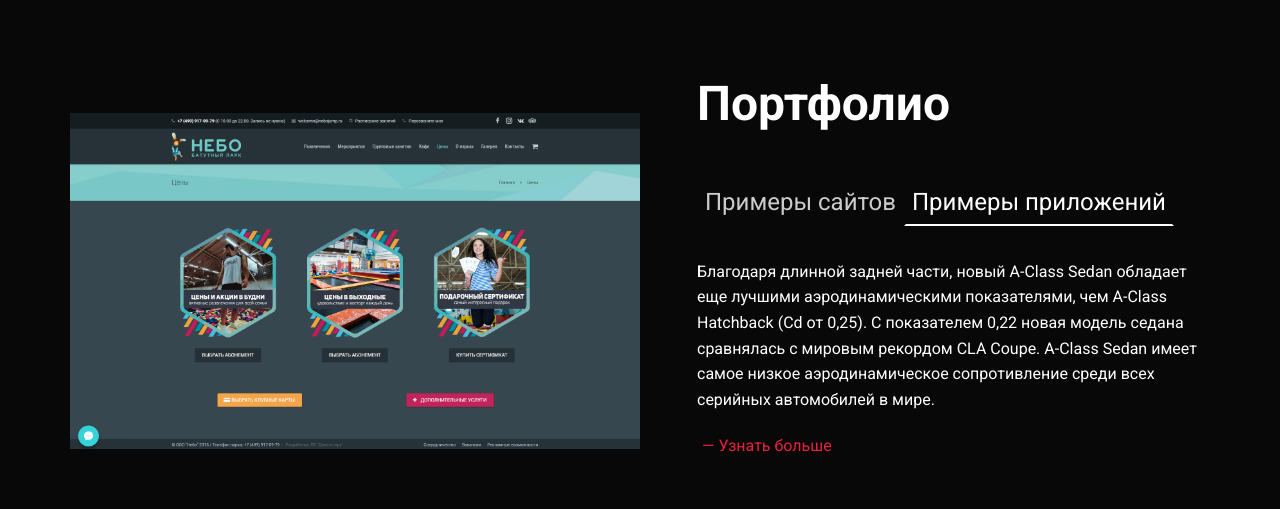
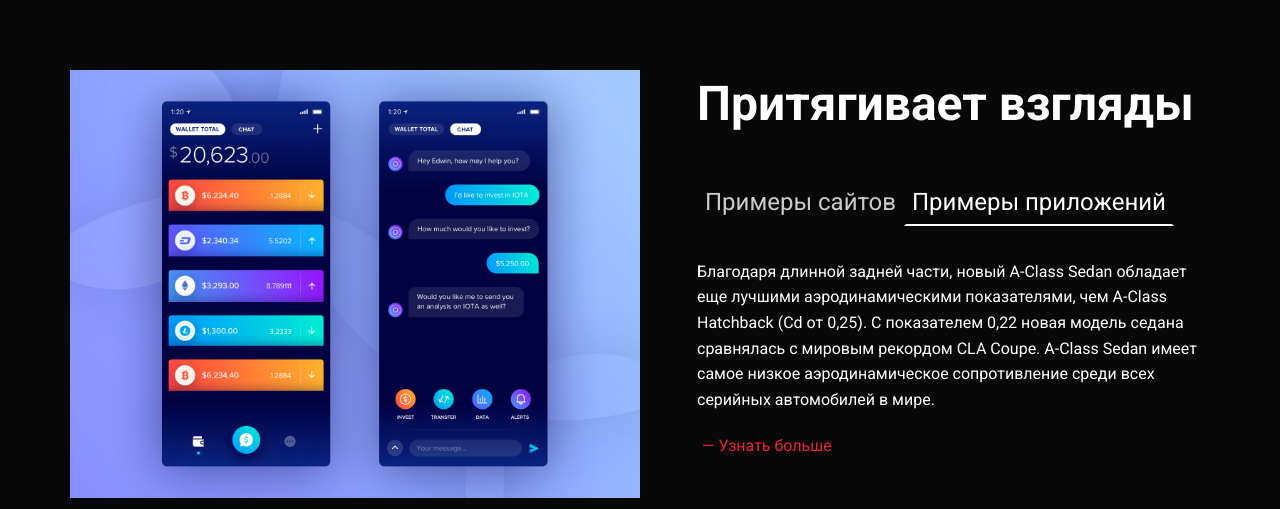
Before and after one commit to knatger/portfolioJS, a plain HTML site: page index.html in a window 1280 px wide. Both pictures are taken after a click on the button "Примеры приложений". Shown: the part 965-1474 px from the top of the page. Drawn offline with nearby package versions, Linux system fonts and the light colour scheme; files that its build step writes are made by us from their sources.

Commit message:
added: changed tabs title and  tabs block-image

```diff
--- a/index.html
+++ b/index.html
@@ -103,8 +103,16 @@
               data-tabs-field="body"
             />
             <div class="design-text">
-              <h2 class="section__title design__title">Портфолио&nbsp;</h2>
-              <h2 class="section__title design__title hidden">
+              <h2
+                class="section__title design__title"
+                data-tabs-field="interior"
+              >
+                Портфолио&nbsp;
+              </h2>
+              <h2
+                class="section__title design__title hidden"
+                data-tabs-field="body"
+              >
                 Притягивает взгляды
               </h2>
               <ul class="design-list">
--- a/js/tabs.js
+++ b/js/tabs.js
@@ -2,6 +2,8 @@ const titleDocument = document.querySelector('title')
 const tabButtons = document.querySelectorAll(".design-list__item");
 const tabDescriptions = document.querySelectorAll(".design__descr");
 const tabImages = document.querySelectorAll(".design-images");
+const tabImage = document.querySelectorAll(".design-block__img");
+const tabTitle = document.querySelectorAll(".design__title");
 
 const changeContent = (array, value) => {
   array.forEach((elem) => {
@@ -19,6 +21,8 @@ tabButtons.forEach((tabButton) => {
 
     changeContent(tabDescriptions, dataValue)
     changeContent(tabImages, dataValue)
+    changeContent(tabImage, dataValue)
+    changeContent(tabTitle, dataValue)
 
     tabButtons.forEach((btn) => {
       if (btn === event.target) {
```
